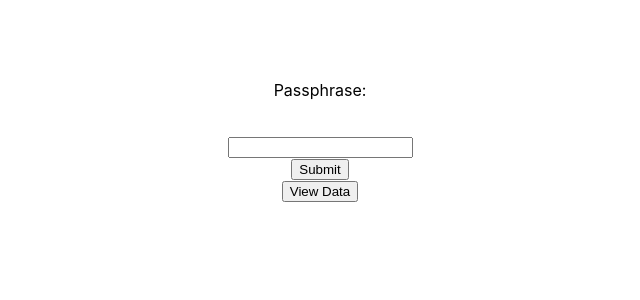
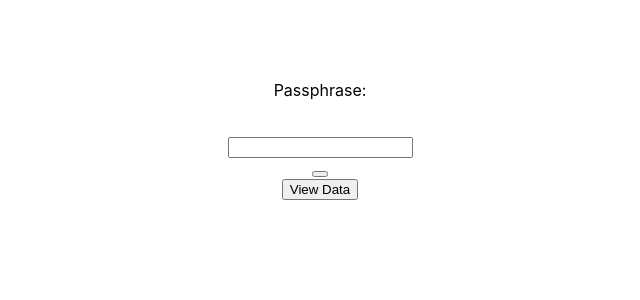
Before and after one commit to CallumMackenzie/thinktech2022-docusign-fwd-frontend, a React (Create React App) app: page / in a window 1280 px wide. Shown: the top 300 px of the page, without its empty margins (320-960 px from the left). Built offline with nearby package versions, Linux system fonts and the light colour scheme.

Commit message:
Update UI again

```diff
--- a/src/App.tsx
+++ b/src/App.tsx
@@ -122,8 +122,8 @@ class Form extends React.Component<FormProps, FormState> {
 				name="passphrase"
 				onChange={this.handleChange} />
 			<br />
-			<input type="submit"
-				name="Sign Form"
+			<button type="button"
+				name="Sign Vaccination Form"
 				disabled={this.state.requesting} />
 			<br />
 			<button type="button"
```
